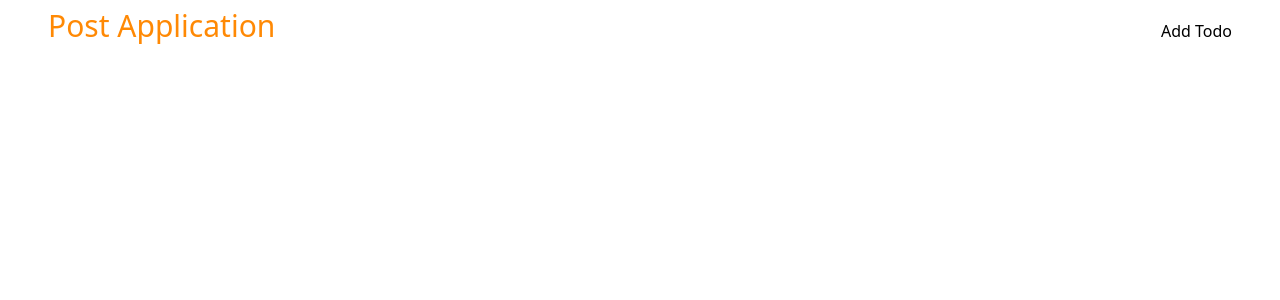
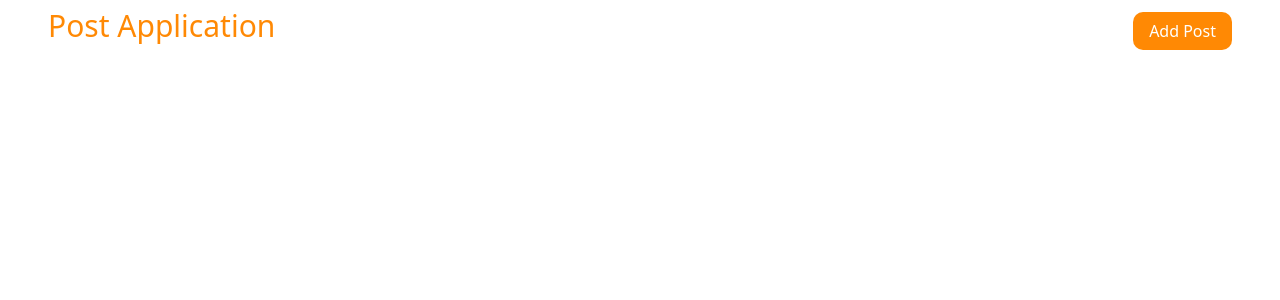
Before and after one commit to anishaii/mern-kartik4, a React (Vite) app: page / in a window 1280 px wide. Shown: the top 300 px of the page. Built offline with nearby package versions, Linux system fonts and the light colour scheme.

Commit message:
add post button

```diff
--- a/src/components/Header.jsx
+++ b/src/components/Header.jsx
@@ -6,7 +6,7 @@ export default function Header() {
     <div className=" mx-12 py-2 flex items-baseline justify-between">
       <h1 className="text-orange-400">Post Application</h1>
       <nav>
-        <NavLink to={'/add-todo'}>Add Todo</NavLink>
+        <NavLink to={'/add-todo'} className="px-4 py-2 bg-orange-400 text-white rounded-lg">Add Post</NavLink>
       </nav>
 
     </div>
```
